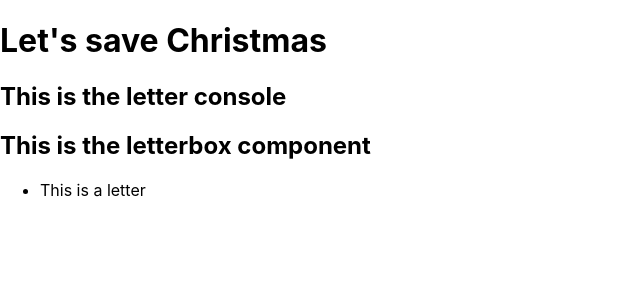
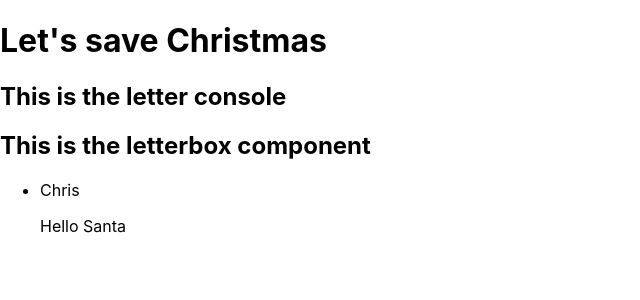
Before and after one commit to emmikoivisto/letters-to-santa, a React (Create React App) app: page / in a window 1280 px wide. Shown: the top 300 px of the page, without its empty margins (0-640 px from the left). Built offline with nearby package versions, Linux system fonts and the light colour scheme.

Commit message:
passing letter props

```diff
--- a/src/components/Letter.js
+++ b/src/components/Letter.js
@@ -1,6 +1,9 @@
-const Letter = () => {
+const Letter = ({author, children}) => {
     return (
-        <li>This is a letter</li>
+        <li>
+            <p>{author}</p>
+            <p>{children}</p>
+        </li>
     );
 };
 
--- a/src/components/LetterBox.js
+++ b/src/components/LetterBox.js
@@ -5,7 +5,7 @@
         <>
         <h2>This is the letterbox component</h2>
         <ul>
-            <Letter/>
+            <Letter author="Chris">Hello Santa</Letter>
         </ul>
         </>
     );
```
Also changed, not shown: 1 other file (tests, documents, lock files or other folders).
